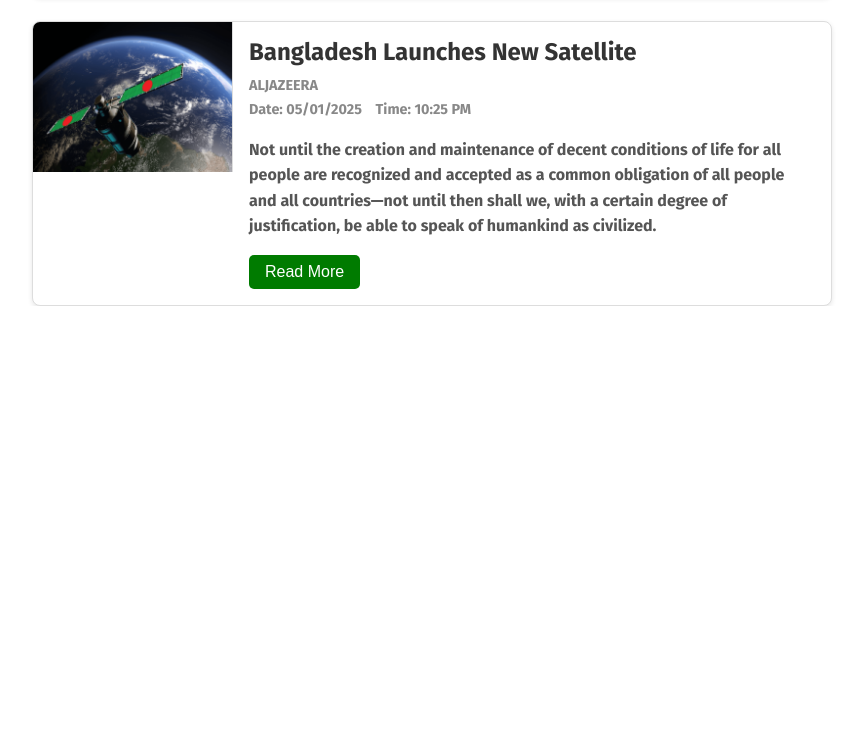
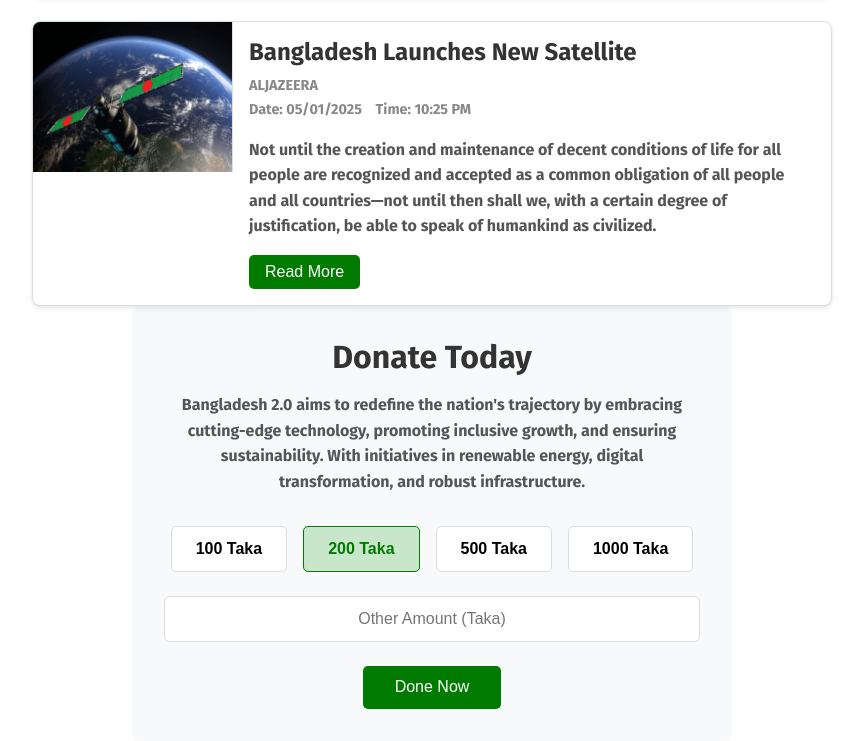
Before and after one commit to kanizfatema239/my-first-assignment, a plain HTML site: page index.html in a window 1280 px wide. Shown: the part 1936-2677 px from the top of the page, without its empty margins (208-1071 px from the left). Before the commit the page ends 2242 px from the top, so only its background shows below. Drawn offline with Linux system fonts and the light colour scheme.

Commit message:
my third commit

```diff
--- a/index.html
+++ b/index.html
@@ -148,7 +148,27 @@
             </div>
         </div>
     </section>
+    <section class="donate-section">
+        <h2>Donate Today</h2>
+        <p>
+            Bangladesh 2.0 aims to redefine the nation's trajectory by embracing cutting-edge technology,
+            promoting inclusive growth, and ensuring sustainability. With initiatives in renewable energy,
+            digital transformation, and robust infrastructure.
+        </p>
 
+        <div class="donation-options">
+            <button class="donation-button">100 Taka</button>
+            <button class="donation-button active">200 Taka</button>
+            <button class="donation-button">500 Taka</button>
+            <button class="donation-button">1000 Taka</button>
+        </div>
+
+        <div class="custom-amount">
+            <input type="text" placeholder="Other Amount (Taka)">
+        </div>
+
+        <button class="donate-now">Done Now</button>
+    </section>
 
     </header>
 
--- a/styles/blog.css
+++ b/styles/blog.css
@@ -288,4 +288,80 @@ blockquote footer {
 
 .read-more:hover {
     background-color: #005f00;
+}.donate-section {
+    padding: 2rem;
+    background-color: #f8f9fa;
+    text-align: center;
+    border-radius: 8px;
+    max-width: 600px;
+    margin: 0 auto;
 }
+
+.donate-section h2 {
+    font-size: 2rem;
+    color: #333;
+    margin-bottom: 1rem;
+}
+
+.donate-section p {
+    font-size: 1rem;
+    color: #555;
+    margin-bottom: 2rem;
+    line-height: 1.6;
+}
+
+.donation-options {
+    display: flex;
+    justify-content: center;
+    gap: 1rem;
+    margin-bottom: 1.5rem;
+}
+
+.donation-button {
+    background-color: #fff;
+    border: 1px solid #ddd;
+    border-radius: 5px;
+    padding: 0.8rem 1.5rem;
+    font-size: 1rem;
+    font-weight: bold;
+    cursor: pointer;
+    transition: background-color 0.3s, color 0.3s;
+}
+
+.donation-button:hover {
+    background-color: #e6f7e6;
+}
+
+.donation-button.active {
+    background-color: #c8e6c9;
+    border-color: #007b00;
+    color: #007b00;
+}
+
+.custom-amount {
+    margin-bottom: 1.5rem;
+}
+
+.custom-amount input {
+    width: 100%;
+    padding: 0.8rem;
+    border: 1px solid #ddd;
+    border-radius: 5px;
+    font-size: 1rem;
+    text-align: center;
+}
+
+.donate-now {
+    background-color: #007b00;
+    color: #fff;
+    border: none;
+    padding: 0.8rem 2rem;
+    font-size: 1rem;
+    border-radius: 5px;
+    cursor: pointer;
+    transition: background-color 0.3s;
+}
+
+.donate-now:hover {
+    background-color: #005f00;
+}
```
